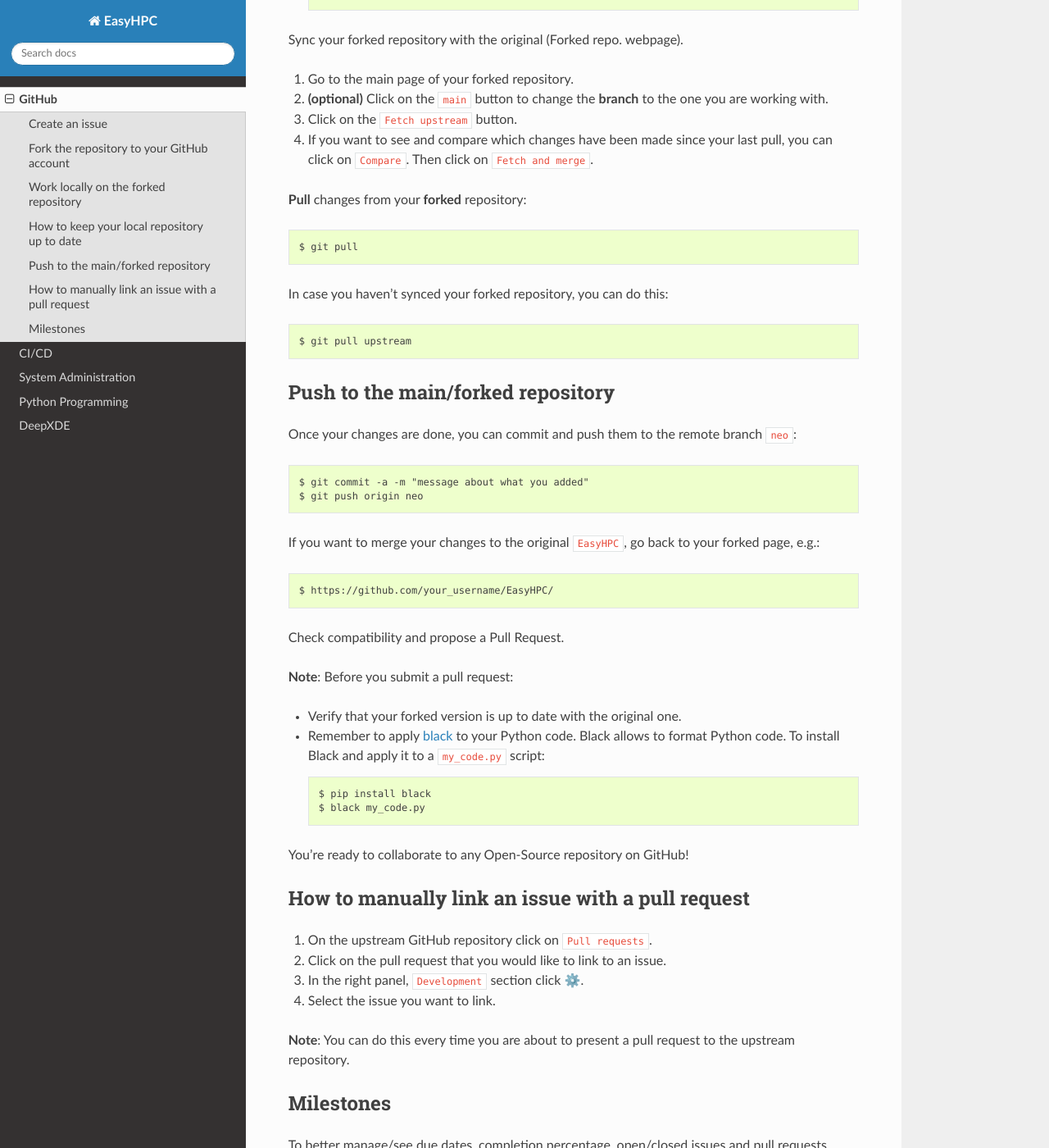
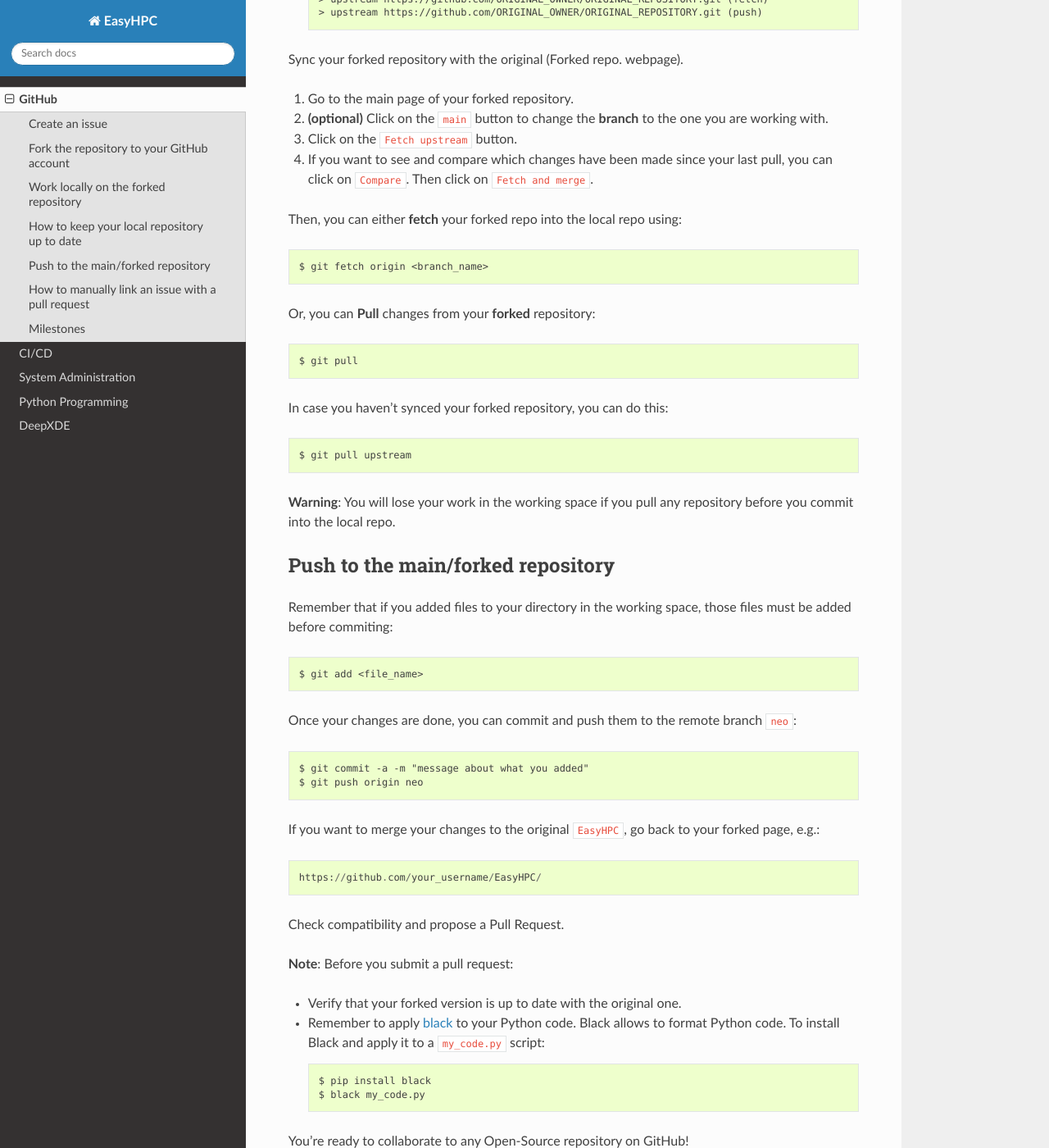
Before and after one commit to pescap/EasyHPC, a Sphinx documentation site: the page built from docs/source/github.rst, in a window 1280 px wide and 1400 px high, scrolled down 1748 px. Shown: the whole window at 82% size. Built offline with Sphinx 7.4.7 and the Read the Docs theme 2.0.0, drawn with Linux system fonts in a browser that asks for light colours; some of the changed text lies outside the part shown.

Commit message:
minor changes

```diff
--- a/docs/source/github.rst
+++ b/docs/source/github.rst
@@ -32,7 +32,7 @@ Now that you have forked the repository, you will clone it locally on your compu
 
 - Click on the ``clone`` button and copy the directory URL.
 
-- In your terminal type::
+- In your terminal type(This step just needs to be done when you don´t have the local repo of the forked repository)::
 
 	$ git clone directory_url
 
@@ -76,16 +76,26 @@ Sync your forked repository with the original (Forked repo. webpage).
 3. Click on the ``Fetch upstream`` button.
 4. If you want to see and compare which changes have been made since your last pull, you can click on ``Compare``. Then click on ``Fetch and merge``.
 
-**Pull** changes from your **forked** repository: ::
+Then, you can either **fetch** your forked repo into the local repo using: ::
 
-	$ git pull
+$ git fetch origin <branch_name>
+
+Or, you can **Pull** changes from your **forked** repository: ::
+
+$ git pull
 
 In case you haven't synced your forked repository, you can do this: ::
 
-	$ git pull upstream
+$ git pull upstream
+
+**Warning**: You will lose your work in the working space if you pull any repository before you commit into the local repo.
 
 Push to the main/forked repository
 ----------------------------------
+
+Remember that if you added files to your directory in the working space, those files must be added before commiting: ::
+
+$ git add <file_name>
 
 Once your changes are done, you can commit and push them to the remote branch ``neo``: ::
 
@@ -94,7 +104,7 @@ $ git push origin neo
 
 If you want to merge your changes to the original ``EasyHPC``, go back to your forked page, e.g.: ::
 
- $ https://github.com/your_username/EasyHPC/
+ https://github.com/your_username/EasyHPC/
 
 Check compatibility and propose a Pull Request.
 
```
